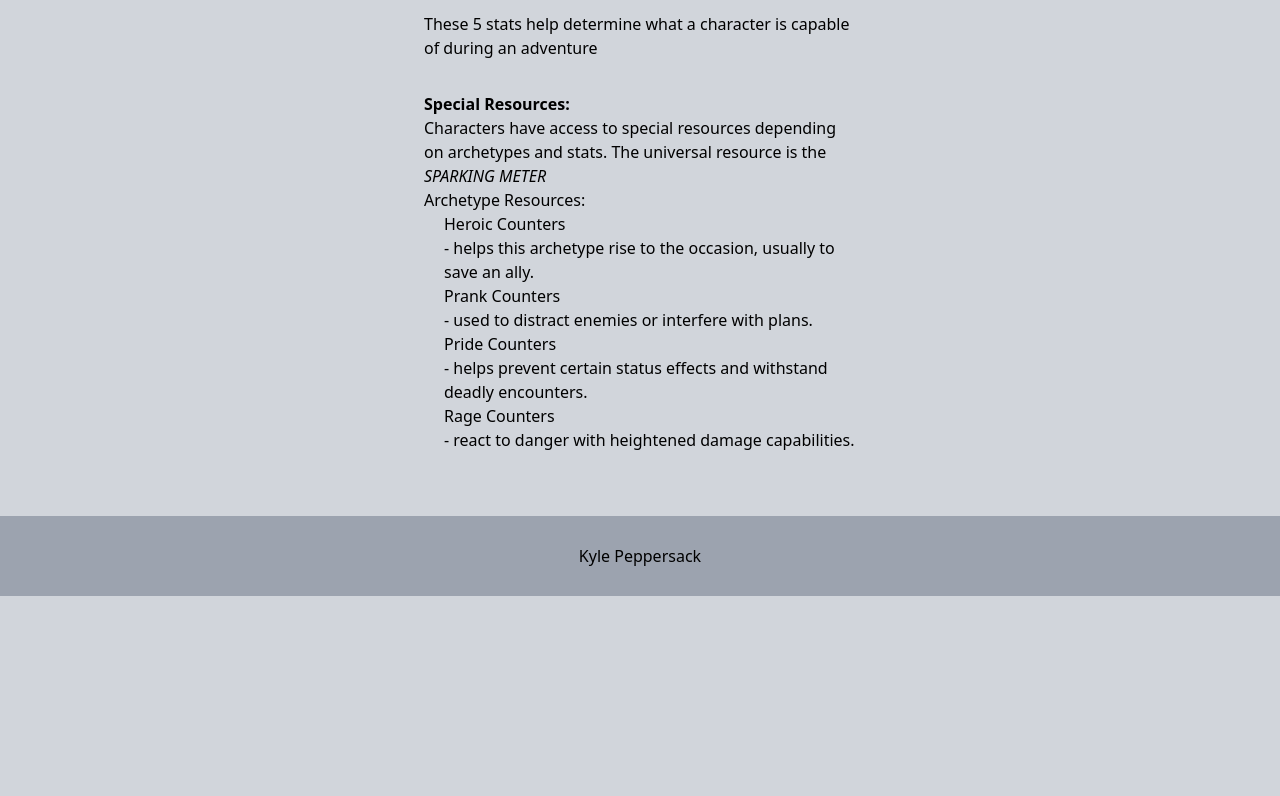
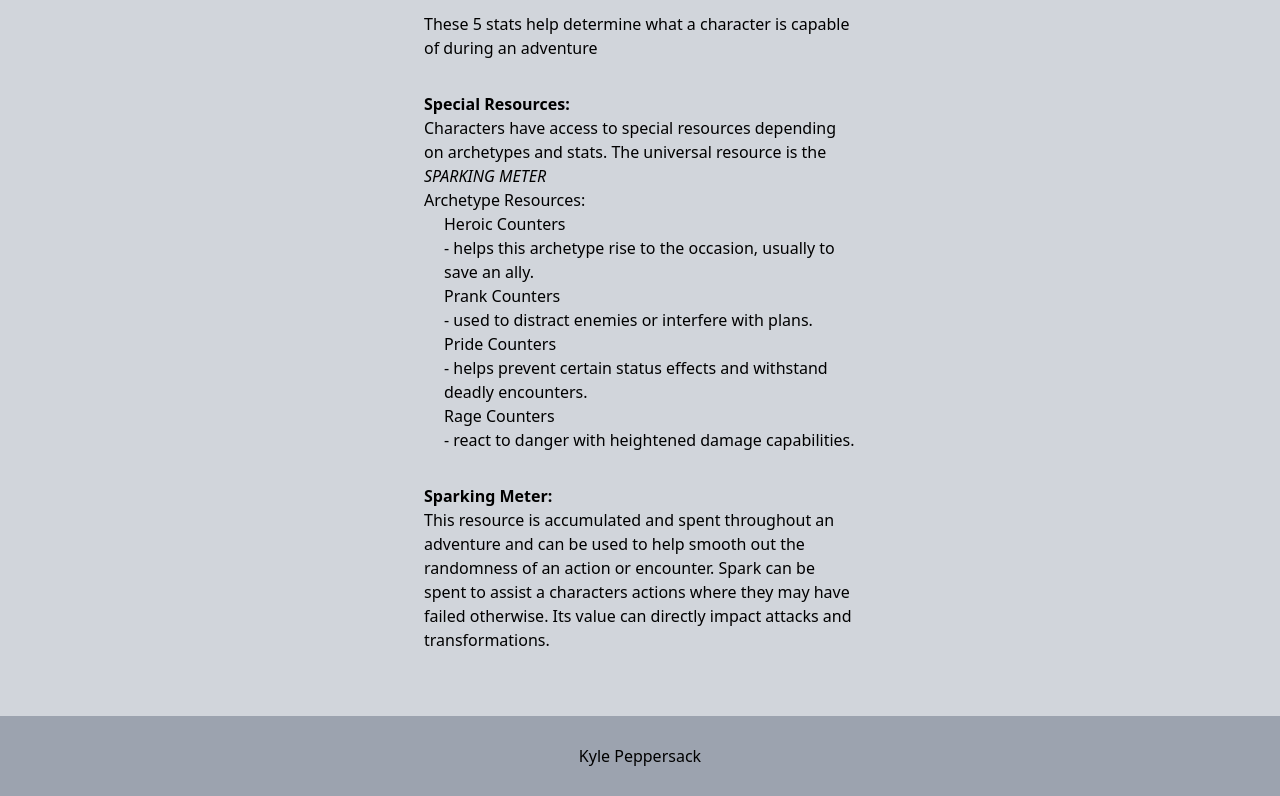
Before and after one commit to KylePep/ddbwiki, a Next.js app: page / in a window 1280 px wide. Shown: the part 1056-1852 px from the top of the page. Before the commit the page ends 1652 px from the top, so only its background shows below. Built offline with nearby package versions, Linux system fonts and the light colour scheme.

Commit message:
Added content to sparkingmeter

```diff
--- /dev/null
+++ b/app/components/SparkingMeter.tsx
@@ -0,0 +1,10 @@
+import React from 'react'
+
+export default function SparkingMeter() {
+  return (
+    <div>
+      <h1 className='font-bold mt-8'>Sparking Meter:</h1>
+      <div>This resource is accumulated and spent throughout an adventure and can be used to help smooth out the randomness of an action or encounter. Spark can be spent to assist a characters actions where they may have failed otherwise. Its value can directly impact attacks and transformations.</div>
+    </div>
+  )
+}
--- a/app/page.tsx
+++ b/app/page.tsx
@@ -3,6 +3,7 @@ import Link from "next/link";
 import Board from "./tictactoe";
 import SpecialResources from "./components/SpecialResources";
 import CharacterStats from "./components/CharacterStats";
+import SparkingMeter from "./components/SparkingMeter";
 
 export default function Home() {
   return (
@@ -23,6 +24,7 @@ export default function Home() {
       </div>
       <CharacterStats/>
       <SpecialResources/>
+      <SparkingMeter/>
       {/* <Board /> */}
     </main>
   );
```
Also changed, not shown: app/components/CharacterAttributes.tsx (added).
